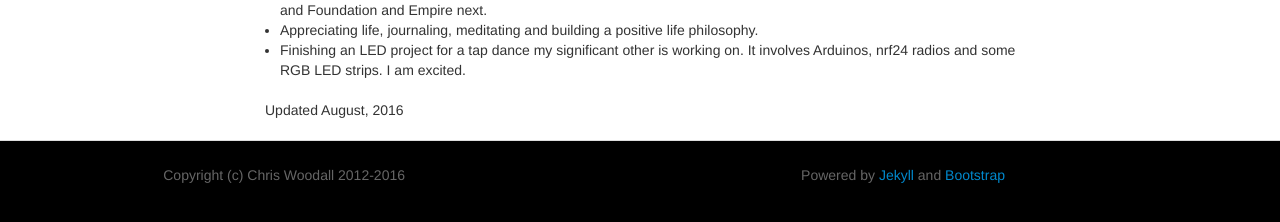
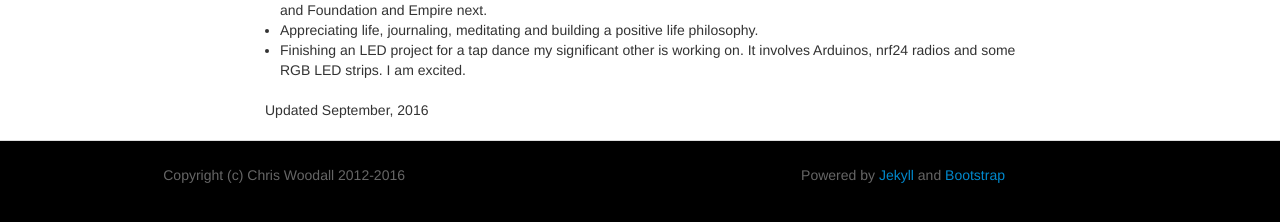
Before and after one commit to cwoodall/cwoodall.github.io, a Jekyll site: the page built from now.html, in a window 1280 px wide. Shown: the part 350-572 px from the top of the page. Built offline with Jekyll 4.4.1, drawn with Linux system fonts in a browser that asks for light colours; nearby versions of some CDN libraries.

Commit message:
added soul of a new machine, and also fixed some header info

```diff
--- a/_includes/header.html
+++ b/_includes/header.html
@@ -4,10 +4,10 @@
   <div class="hero-unit header span8">
     <div class="row-fluid">
 
-      <div class="span2 ">
-        <img class="pull-right img-rounded  vertical-center"  src="/assets/img/me.jpg"/>
+      <div class="span2 txt-center">
+        <img class="img-rounded  vertical-center"  src="/assets/img/me.jpg"/>
       </div>
-      <div class="span10">
+      <div class="span10  txt-center">
         <div class="row-fluid">
           <h1 id="home">{{site.name}}</h1>
         </div>
--- a/_layouts/post.html
+++ b/_layouts/post.html
@@ -16,7 +16,7 @@
 		</div>
 		{% if page.image %}
 		<div class="row-fluid txt-center blog-img-div" >
-			<img src="{{page.image}}" alt="{{padge.title}}" style="height:200px"/>
+			<img src="{{page.image}}" alt="{{page.title}}" style="max-height:200px; margin: 0 auto;"/>
 		</div>
 		{%endif%}
 
--- a/now.html
+++ b/now.html
@@ -26,7 +26,7 @@
 				<li>Finishing an LED project for a tap dance my significant other is working on. It involves Arduinos, nrf24 radios and some RGB LED strips. I am excited.</li>
       </ul>
 
-      <p>Updated August, 2016</p>
+      <p>Updated September, 2016</p>
 	</div>
 	<div class="span2"></div>
 </div>
--- a/reading/index.html
+++ b/reading/index.html
@@ -20,8 +20,8 @@
 				</div>
 			</div>
 			<div class="row-fluid">
-				<div class="span3">
-					<img src="{{entry.image}}" />
+				<div class="span3 txt-center">
+					<img src="{{entry.image}}" style="max-height:250px"/>
 				</div>
 
 				<div class="span9 blog-desc">
```
Also changed, not shown: _posts/reading/2016-09-01-the-soul-of-a-new-machine.md (added, +15 -0 lines).
